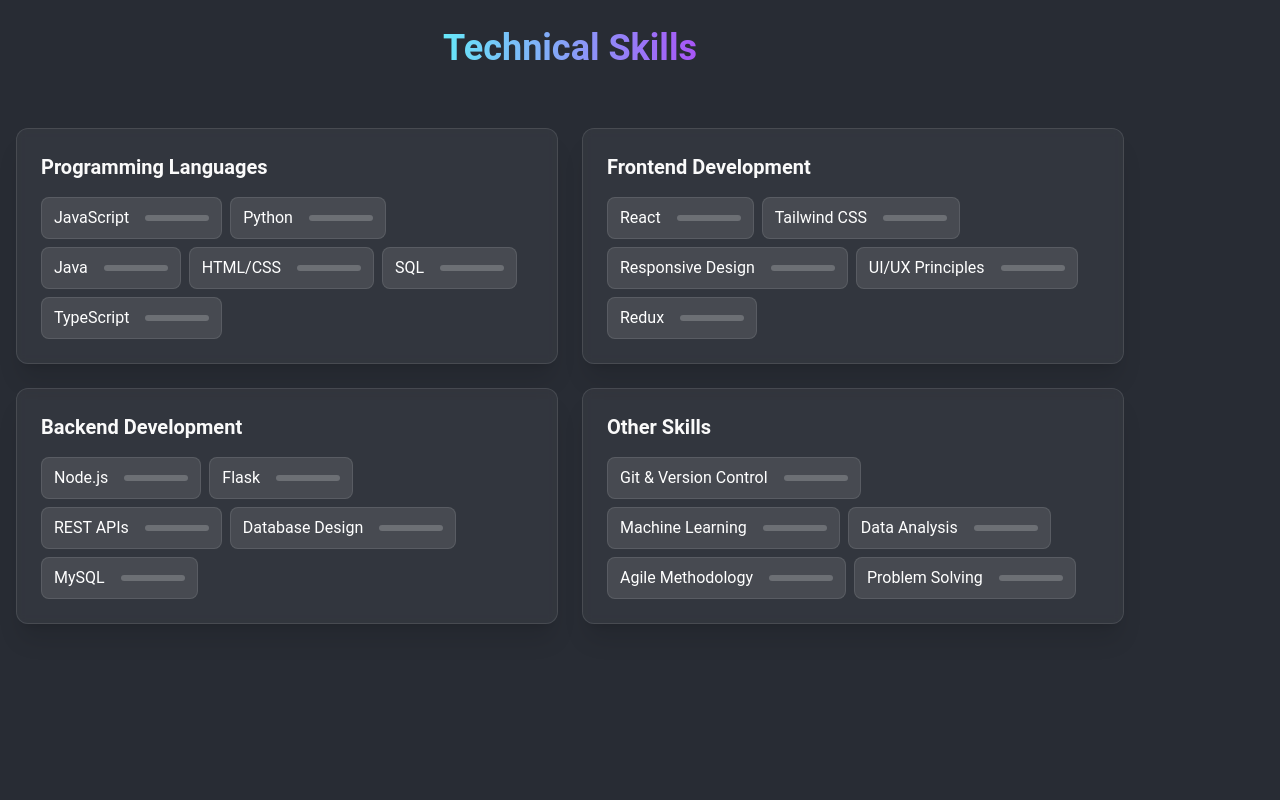
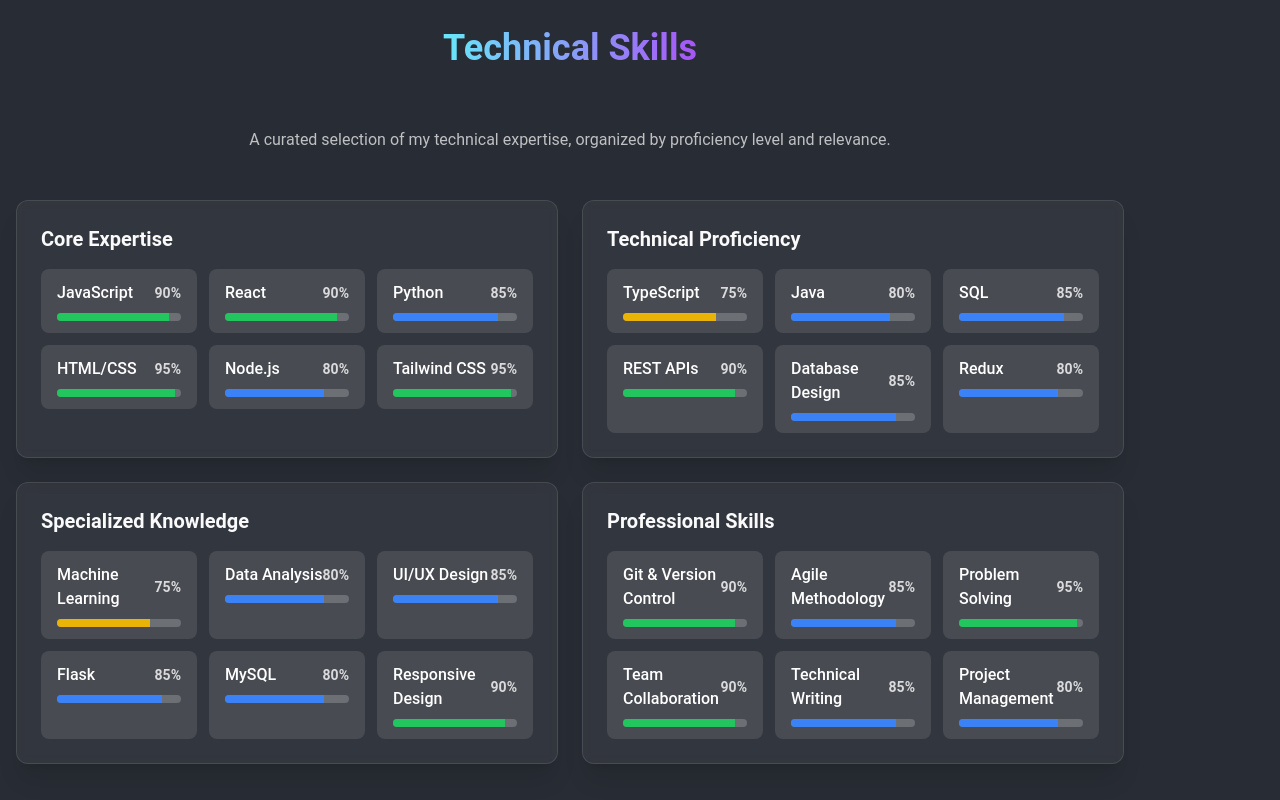
Before and after one commit to 20ns/portfolio, a React (Vite) app: page / in a window 1280 px wide. Shown: the part 920-1720 px from the top of the page. Built offline with nearby package versions, Linux system fonts and the light colour scheme.

Commit message:
made the skills section better

```diff
--- a/src/components/Skills.jsx
+++ b/src/components/Skills.jsx
@@ -1,5 +1,37 @@
 import React, { useRef, useState, useCallback, useEffect } from 'react';
 import GradientHeading from './extra/GradientHeading';
+
+const SkillBadge = ({ name, proficiency, isVisible }) => {
+  // Define solid color based on proficiency for easy visual scanning
+  const getColor = (level) => {
+    if (level >= 90) return 'bg-green-500';
+    if (level >= 80) return 'bg-blue-500';
+    if (level >= 70) return 'bg-yellow-500';
+    return 'bg-red-500';
+  };
+
+  return (
+    <div className="flex flex-col px-4 py-3 rounded-lg bg-white/10 transition-colors duration-300">
+      <div className="flex justify-between items-center">
+        <span className="text-white font-medium">{name}</span>
+        {proficiency != null && (
+          <span className="text-sm font-semibold text-white/80">{proficiency}%</span>
+        )}
+      </div>
+      {proficiency != null && (
+        <div className="w-full h-2 bg-white/20 rounded-full mt-2 overflow-hidden">
+          <div
+            className={`${getColor(proficiency)} h-full`}
+            style={{
+              width: isVisible ? `${proficiency}%` : '0%',
+              transition: 'width 1s ease-in-out',
+            }}
+          />
+        </div>
+      )}
+    </div>
+  );
+};
 
 const SkillCategory = ({ title, skills, delay }) => {
   const [isVisible, setIsVisible] = useState(false);
@@ -35,31 +67,15 @@
                 ${isVisible ? 'opacity-100 translate-y-0' : 'opacity-0 translate-y-10'}`}
       style={{ transitionDelay: `${delay}ms` }}
     >
-      <h3 className="text-xl font-semibold text-electric-cyan mb-4">{title}</h3>
-      <div className="flex flex-wrap gap-2">
+      <h3 className="text-xl font-semibold mb-4 text-gradient bg-gradient-to-r from-electric-cyan to-lime-green">{title}</h3>
+      <div className="grid grid-cols-2 sm:grid-cols-3 gap-3">
         {skills.map((skill, i) => (
-          <div
+          <SkillBadge
             key={skill.name}
-            className="flex items-center gap-2 px-3 py-2 rounded-lg bg-white/10 hover:bg-white/15
-                     transition-all duration-300 transform hover:scale-105 border border-white/10 hover:border-white/30"
-            style={{ animationDelay: `${i * 100 + 200}ms` }}
-          >
-            {skill.icon && <skill.icon className="text-electric-cyan" size={18} />}
-            <span className="text-white">{skill.name}</span>
-            {skill.proficiency && (
-              <div className="w-16 h-1.5 bg-white/20 rounded-full ml-2">
-                <div
-                  className="h-full rounded-full bg-gradient-to-r from-electric-cyan to-lime-green"
-                  style={{
-                    width: `${skill.proficiency}%`,
-                    transitionDelay: `${i * 100 + 400}ms`,
-                    transition: 'width 1s ease-in-out',
-                    width: isVisible ? `${skill.proficiency}%` : '0%'
-                  }}
-                />
-              </div>
-            )}
-          </div>
+            name={skill.name}
+            proficiency={skill.proficiency}
+            isVisible={isVisible}
+          />
         ))}
       </div>
     </div>
@@ -92,51 +108,64 @@
     };
   }, []);
 
-  const programmingSkills = [
+  // Core skills - the most important ones to showcase
+  const coreSkills = [
     { name: 'JavaScript', proficiency: 90 },
+    { name: 'React', proficiency: 90 },
     { name: 'Python', proficiency: 85 },
-    { name: 'Java', proficiency: 80 },
     { name: 'HTML/CSS', proficiency: 95 },
-    { name: 'SQL', proficiency: 85 },
-    { name: 'TypeScript', proficiency: 75 },
+    { name: 'Node.js', proficiency: 80 },
+    { name: 'Tailwind CSS', proficiency: 95 },
   ];
 
-  const frontendSkills = [
-    { name: 'React', proficiency: 90 },
-    { name: 'Tailwind CSS', proficiency: 95 },
-    { name: 'Responsive Design', proficiency: 90 },
-    { name: 'UI/UX Principles', proficiency: 85 },
+  // Technical skills grouped more efficiently
+  const technicalSkills = [
+    { name: 'TypeScript', proficiency: 75 },
+    { name: 'Java', proficiency: 80 },
+    { name: 'SQL', proficiency: 85 },
+    { name: 'REST APIs', proficiency: 90 },
+    { name: 'Database Design', proficiency: 85 },
     { name: 'Redux', proficiency: 80 },
   ];
 
-  const backendSkills = [
-    { name: 'Node.js', proficiency: 80 },
+  // Specialized skills that show depth of knowledge
+  const specializedSkills = [
+    { name: 'Machine Learning', proficiency: 75 },
+    { name: 'Data Analysis', proficiency: 80 },
+    { name: 'UI/UX Design', proficiency: 85 },
     { name: 'Flask', proficiency: 85 },
-    { name: 'REST APIs', proficiency: 90 },
-    { name: 'Database Design', proficiency: 85 },
     { name: 'MySQL', proficiency: 80 },
+    { name: 'Responsive Design', proficiency: 90 },
   ];
 
-  const otherSkills = [
+  // Professional skills that complement technical abilities
+  const professionalSkills = [
     { name: 'Git & Version Control', proficiency: 90 },
-    { name: 'Machine Learning', proficiency: 75 },
-    { name: 'Data Analysis', proficiency: 80 },
     { name: 'Agile Methodology', proficiency: 85 },
     { name: 'Problem Solving', proficiency: 95 },
+    { name: 'Team Collaboration', proficiency: 90 },
+    { name: 'Technical Writing', proficiency: 85 },
+    { name: 'Project Management', proficiency: 80 },
   ];
 
   return (
-    <section id="skills" className="py-20 px-4">
-      <div className="max-w-7xl mx-auto">
+    <section id="skills" className="py-20 px-4 relative">
+      {/* Add subtle background pattern */}
+      <div className="absolute inset-0 bg-grid-pattern opacity-5"></div>
+
+      <div className="max-w-7xl mx-auto relative">
         <div ref={headingRef}>
           <GradientHeading visibleSection={isHeadingVisible}>Technical Skills</GradientHeading>
+          <p className="text-center text-white/70 mt-4 max-w-2xl mx-auto">
+            A curated selection of my technical expertise, organized by proficiency level and relevance.
+          </p>
         </div>
 
-        <div className="mt-12 grid grid-cols-1 md:grid-cols-2 gap-6">
-          <SkillCategory title="Programming Languages" skills={programmingSkills} delay={100} />
-          <SkillCategory title="Frontend Development" skills={frontendSkills} delay={300} />
-          <SkillCategory title="Backend Development" skills={backendSkills} delay={500} />
-          <SkillCategory title="Other Skills" skills={otherSkills} delay={700} />
+        <div className="mt-12 grid grid-cols-1 lg:grid-cols-2 gap-6">
+          <SkillCategory title="Core Expertise" skills={coreSkills} delay={100} />
+          <SkillCategory title="Technical Proficiency" skills={technicalSkills} delay={300} />
+          <SkillCategory title="Specialized Knowledge" skills={specializedSkills} delay={500} />
+          <SkillCategory title="Professional Skills" skills={professionalSkills} delay={700} />
         </div>
       </div>
     </section>
--- a/vite.config.js
+++ b/vite.config.js
@@ -11,7 +11,8 @@
         plugins: ['@emotion/babel-plugin']
       }
     }),
-    vitePluginCompression(),    VitePWA({
+    vitePluginCompression(),
+    VitePWA({
       registerType: 'autoUpdate',
       includeAssets: ['favicon.ico', 'robots.txt', 'apple-touch-icon.jpg', 'logo.jpg'],
       manifest: {
```
